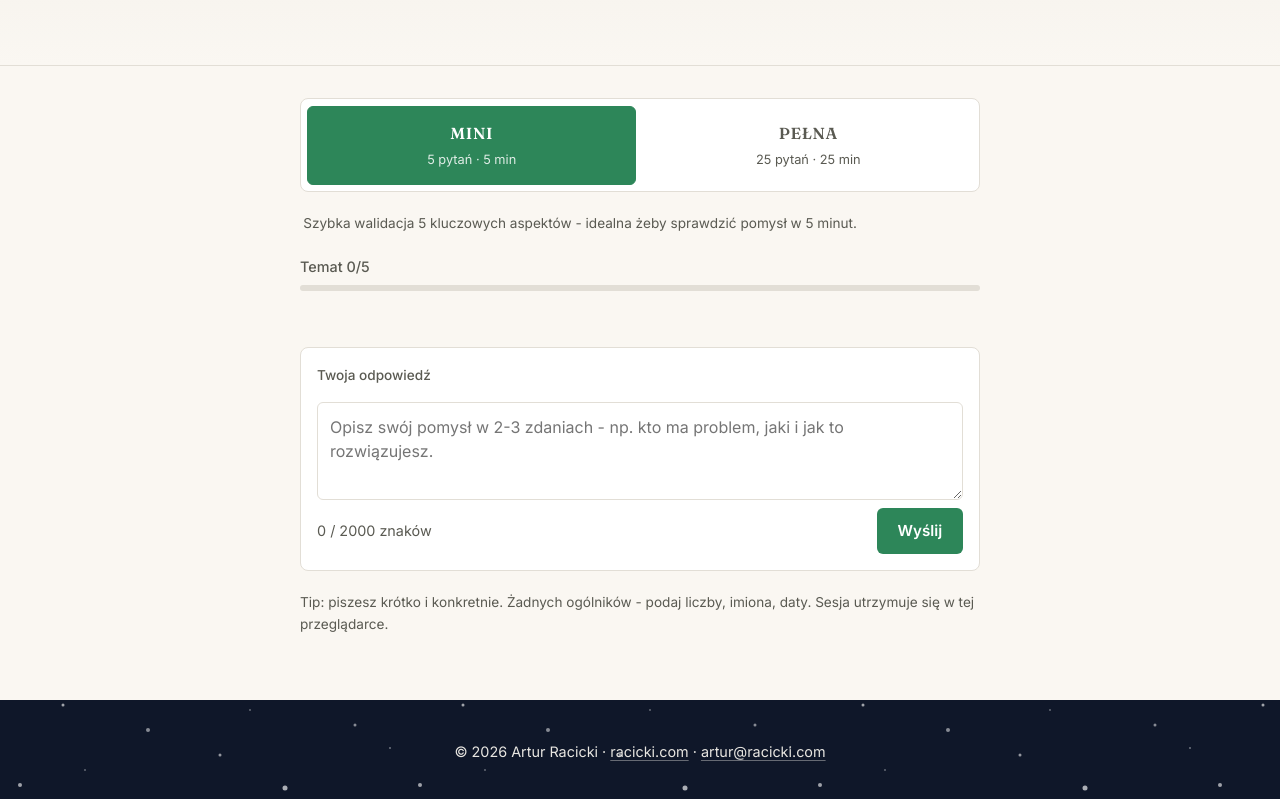
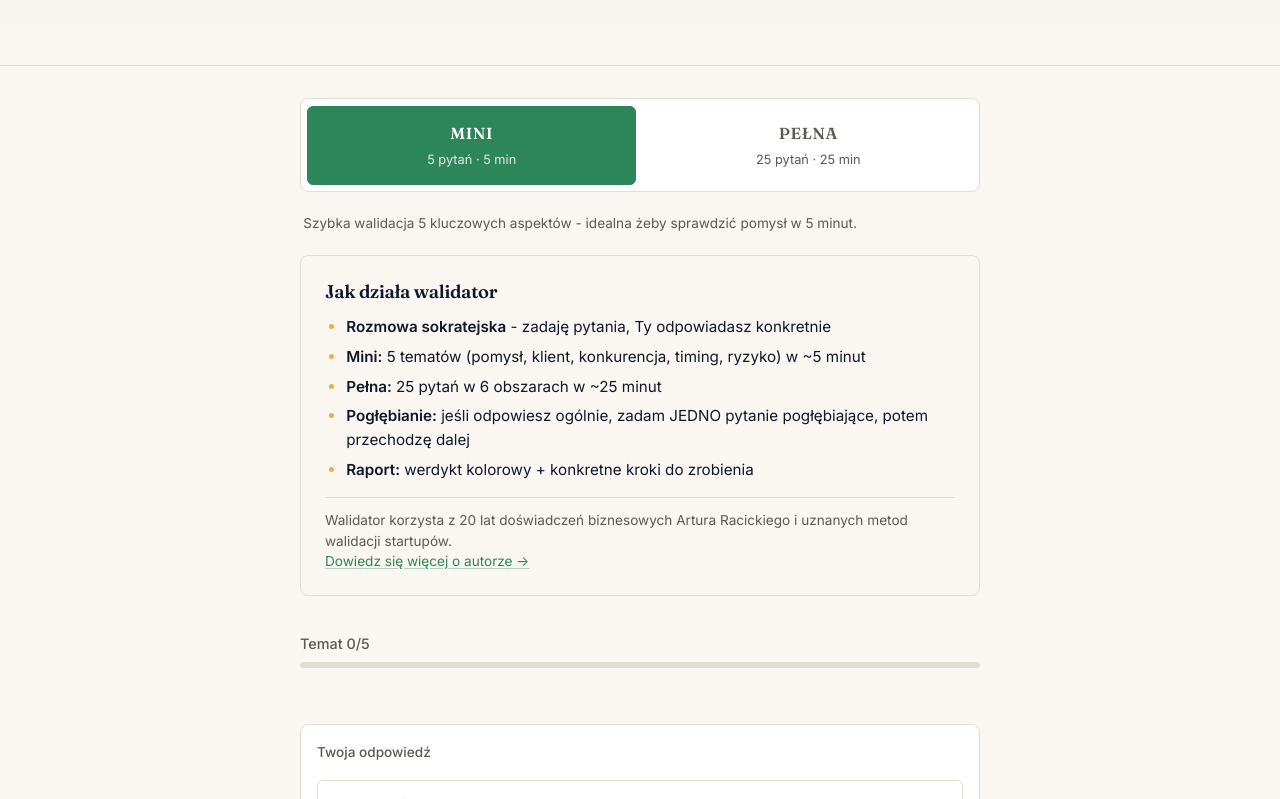
Before and after one commit to arch635/walidator-pomyslu-code, a website: page src/web/index.html in a window 1280 px wide. Shown: the part 301-1100 px from the top of the page. Drawn offline with nearby package versions, Linux system fonts and the light colour scheme.

Commit message:
feat(ui): info-box z zasadami walidatora (pre-start)
Problem: user nie widzial zasad rozmowy (ile pytan, ile follow-upow,
na czym oparte). Dodanie info-boxa nad paskiem postepu.

- index.html: .info-box miedzy mode-toggle a chat__header.
  5 bulletow (rozmowa sokratejska, mini 5 tematow, pelna 25 pytan
  w 6 obszarach, poglebianie 1 follow-up, raport kolorowy) + footer
  z informacja o autorze + link do racicki.com.
- styles.css: kremowe bg, border subtle, border-radius 8px, padding
  1.5rem, h3 Fraunces serif granat, bullety zlote (--star), link
  zielony z hover zlotym.
- app.js: infoBox dodany do hideToggle/showToggle. Zachowanie zgodne
  z toggle - widoczny pre-start, ukryty po pierwszej wiadomosci,
  wraca przy resetSession.

```diff
--- a/src/web/app.js
+++ b/src/web/app.js
@@ -33,6 +33,7 @@
   const modeDesc = document.getElementById("mode-desc");
   const modeMiniBtn = document.getElementById("mode-mini");
   const modeFullBtn = document.getElementById("mode-full");
+  const infoBox = document.getElementById("info-box");
   const feedbackForm = document.getElementById("feedback-form");
   const feedbackSubmit = document.getElementById("feedback-submit");
   const feedbackError = document.getElementById("feedback-error");
@@ -124,11 +125,13 @@
   function hideToggle() {
     if (modeToggle) modeToggle.hidden = true;
     if (modeDesc) modeDesc.hidden = true;
+    if (infoBox) infoBox.hidden = true;
   }
 
   function showToggle() {
     if (modeToggle) modeToggle.hidden = false;
     if (modeDesc) modeDesc.hidden = false;
+    if (infoBox) infoBox.hidden = false;
   }
 
   function showFeedbackForm(show) {
--- a/src/web/index.html
+++ b/src/web/index.html
@@ -55,6 +55,21 @@
         </button>
       </div>
       <p class="mode-toggle__desc muted" id="mode-desc">Szybka walidacja 5 kluczowych aspektów - idealna żeby sprawdzić pomysł w 5 minut.</p>
+
+      <div class="info-box" id="info-box">
+        <h3>Jak działa walidator</h3>
+        <ul>
+          <li><strong>Rozmowa sokratejska</strong> - zadaję pytania, Ty odpowiadasz konkretnie</li>
+          <li><strong>Mini:</strong> 5 tematów (pomysł, klient, konkurencja, timing, ryzyko) w ~5 minut</li>
+          <li><strong>Pełna:</strong> 25 pytań w 6 obszarach w ~25 minut</li>
+          <li><strong>Pogłębianie:</strong> jeśli odpowiesz ogólnie, zadam JEDNO pytanie pogłębiające, potem przechodzę dalej</li>
+          <li><strong>Raport:</strong> werdykt kolorowy + konkretne kroki do zrobienia</li>
+        </ul>
+        <p class="info-box__footer">
+          Walidator korzysta z 20 lat doświadczeń biznesowych Artura Racickiego i uznanych metod walidacji startupów.<br>
+          <a href="https://racicki.com">Dowiedz się więcej o autorze →</a>
+        </p>
+      </div>
 
       <div class="chat__header" id="chat-header">
         <div class="chat__progress" aria-live="polite">
--- a/src/web/styles.css
+++ b/src/web/styles.css
@@ -436,6 +436,53 @@ button[type="submit"]:disabled { opacity: 0.6; cursor: not-allowed; }
 .rating__star.is-filled { color: var(--star); }
 .rating__star:focus { outline: 2px solid var(--accent); outline-offset: 2px; border-radius: 2px; }
 
+/* Info-box (zasady walidatora) - widoczny PRZED pierwszą wiadomością */
+.info-box {
+  background: var(--bg);
+  border: 1px solid var(--border);
+  border-radius: 8px;
+  padding: 1.5rem;
+  margin-bottom: 1rem;
+}
+.info-box[hidden] { display: none; }
+.info-box h3 {
+  font-family: 'Fraunces', Georgia, serif;
+  font-weight: 600;
+  font-size: 1.15rem;
+  color: var(--text);
+  margin: 0 0 0.75rem;
+  line-height: 1.3;
+}
+.info-box ul {
+  list-style: disc;
+  padding-left: 1.4em;
+  margin: 0 0 1rem;
+  color: var(--text);
+  font-size: 0.95rem;
+  line-height: 1.55;
+}
+.info-box ul li::marker { color: var(--star); }
+.info-box ul li { margin-bottom: 0.4em; }
+.info-box strong { font-weight: 600; }
+.info-box__footer {
+  margin: 0;
+  padding-top: 0.75rem;
+  border-top: 1px solid var(--border);
+  font-size: 0.85rem;
+  color: var(--text-muted);
+  line-height: 1.5;
+}
+.info-box__footer a {
+  color: var(--accent);
+  text-decoration: underline;
+  text-decoration-color: rgba(45, 134, 89, 0.35);
+  text-underline-offset: 2px;
+}
+.info-box__footer a:hover {
+  color: var(--star);
+  text-decoration-color: var(--star);
+}
+
 .chat__header {
   display: flex;
   align-items: center;
```
